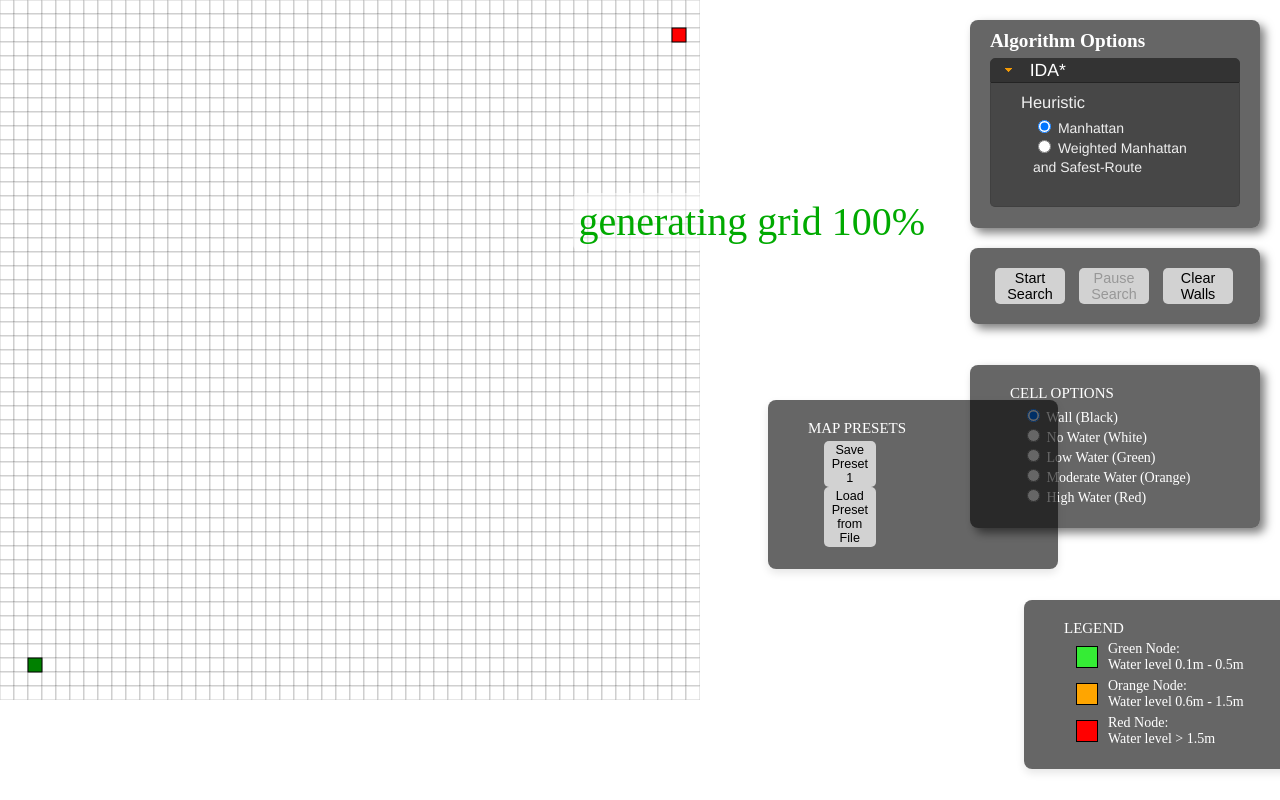
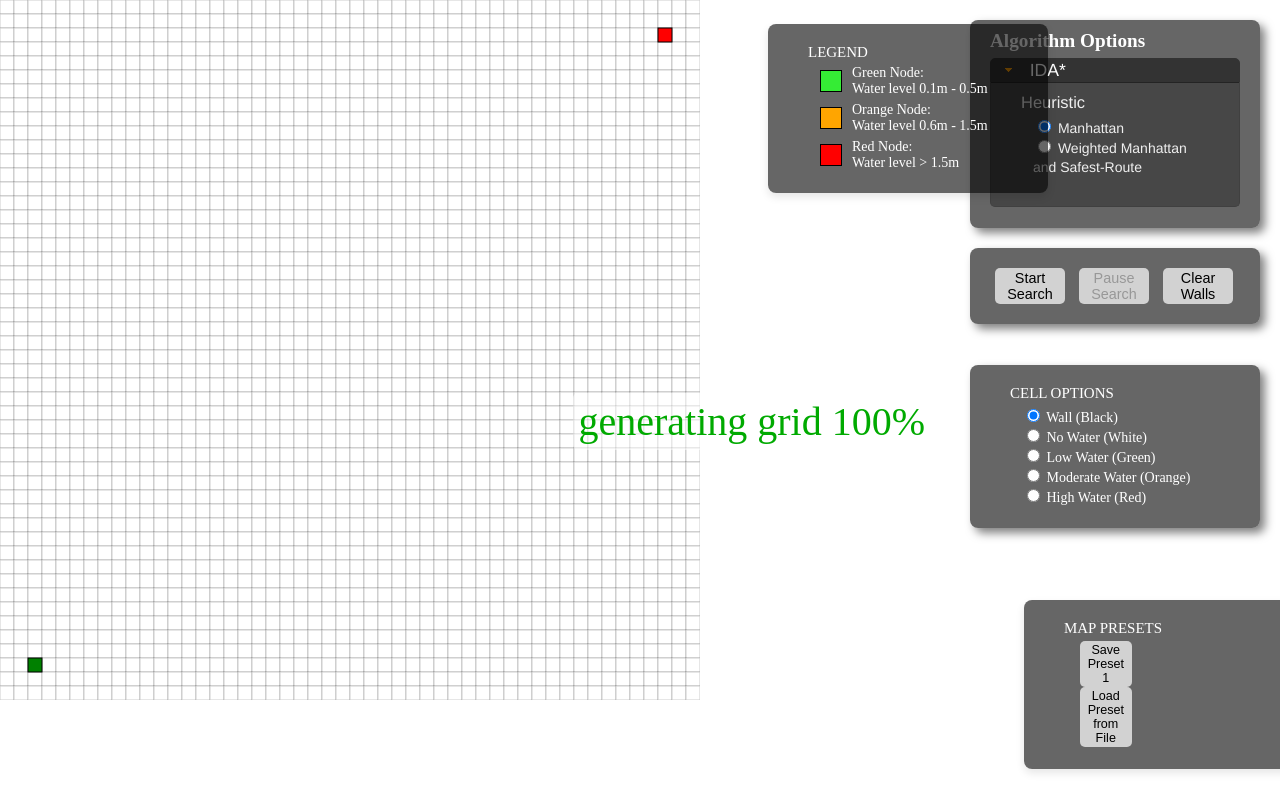
Before and after one commit to JoshuaJusay/FPF-Juntilla, a website: page visual/index.html in a window 1280 px wide. Drawn offline with Linux system fonts and the light colour scheme.

Commit message:
UI placement changes

```diff
--- a/visual/css/style.css
+++ b/visual/css/style.css
@@ -88,7 +88,7 @@ button:hover {
 
 #stats {
     position: fixed;
-    bottom: 550px;
+    bottom: 350px;
     right:350px;
     color: #0a0;
     font-size: 250%;
@@ -141,8 +141,8 @@ footer {
     width: 250px;
     box-shadow: 0 4px 8px rgba(0, 0, 0, 0.1);
     position: fixed; /* Keep the panel fixed on the screen */
-    top: 50%; /* Adjust this as necessary to position above grid */
-    left: 60%;
+    top: 75%; /* Adjust this as necessary to position above grid */
+    left: 80%;
 
 }
 
@@ -160,6 +160,6 @@ footer {
     width: 240px;
     box-shadow: 0 4px 8px rgba(0, 0, 0, 0.1);
     position: fixed; /* Keep the panel fixed on the screen */
-    top: 75%; /* Adjust this as necessary to position above grid */
-    left: 80%;
+    top: 3%; /* Adjust this as necessary to position above grid */
+    left: 60%;
 }
--- a/visual/js/controller.js
+++ b/visual/js/controller.js
@@ -697,7 +697,7 @@ $.extend(Controller, {
 
     setDefaultStartEndPos: function () {
         this.setStartPos(2, 47);
-        this.setEndPos(48, 2);
+        this.setEndPos(47, 2);
     },
 
     setStartPos: function (gridX, gridY) {
```
